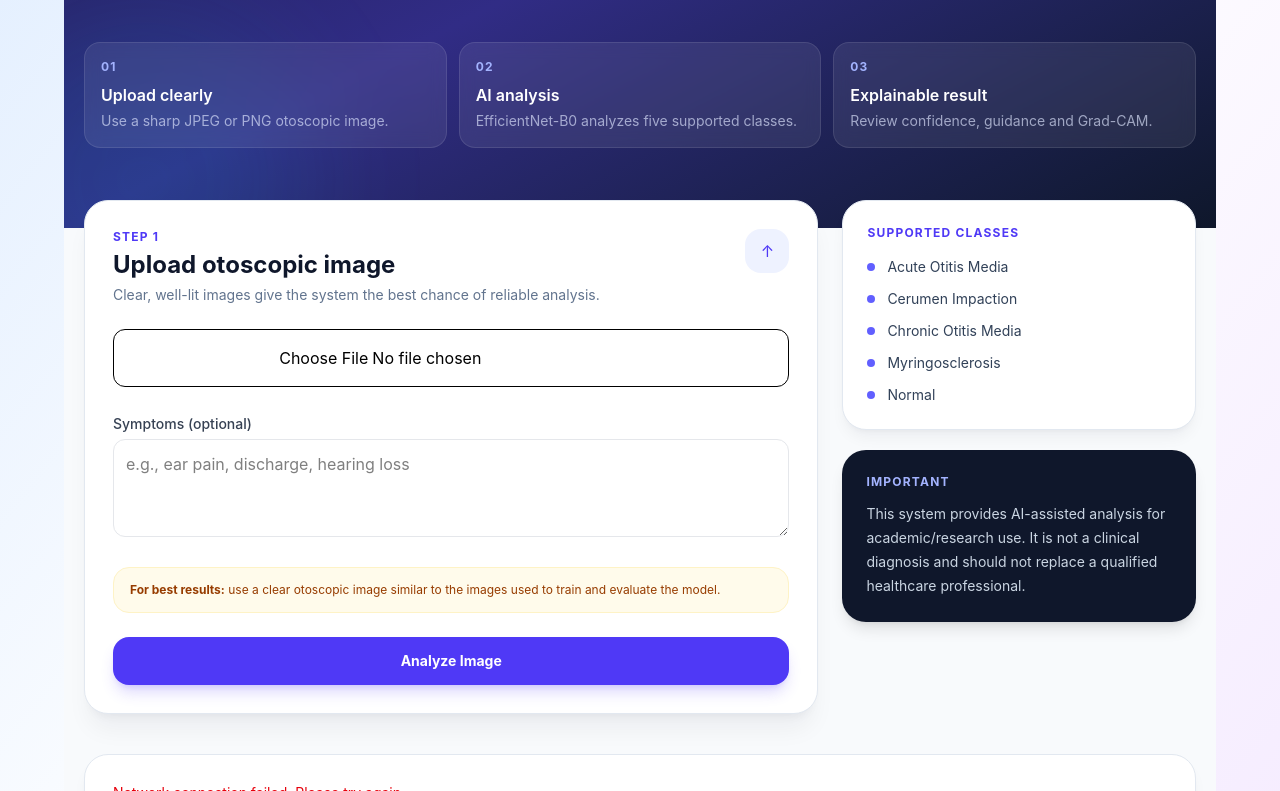
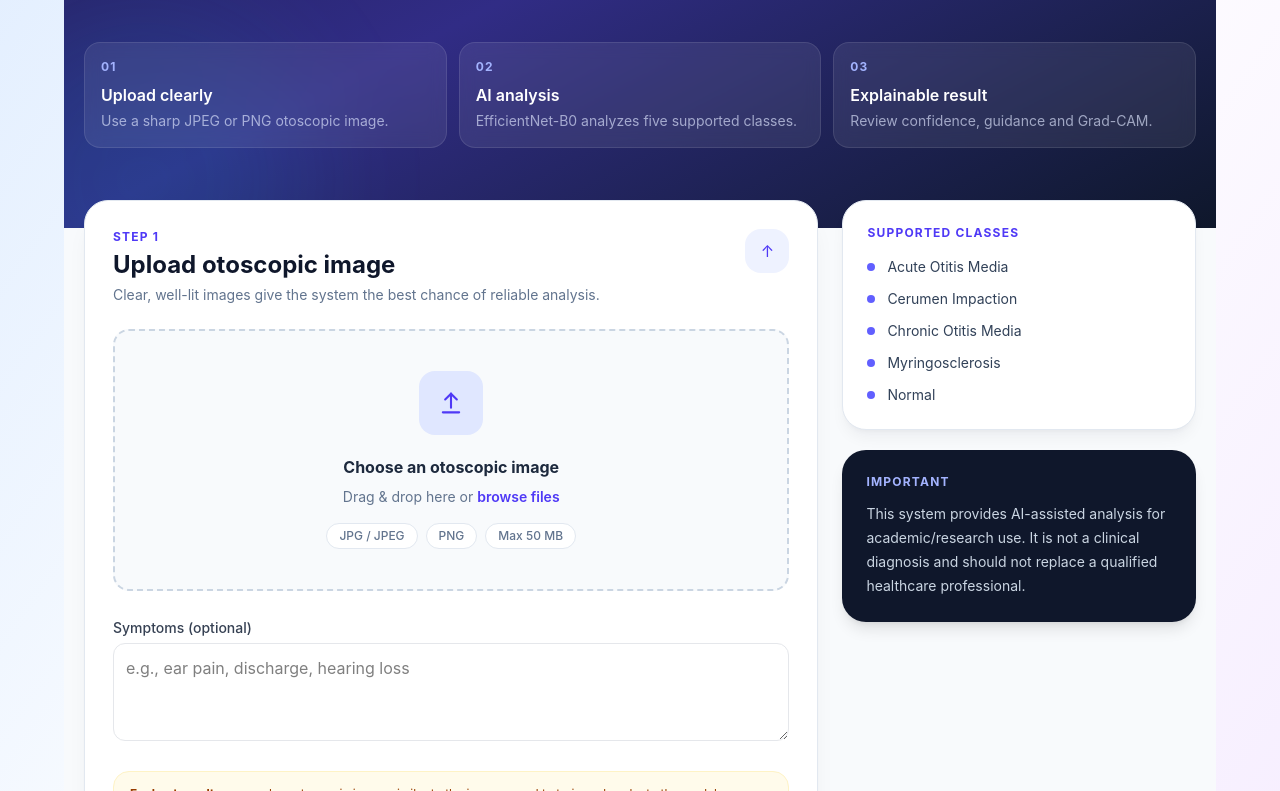
Before and after one commit to SRV30/Ear_Disease_Detection, a React app in the folder frontend/: page /diagnose in a window 1280 px wide. Shown: the part 462-1253 px from the top of the page. Built offline with nearby package versions, Linux system fonts and the light colour scheme; no server answers; sample sign-in values are in the browser's storage; the HTML template or start-up script is replaced by a standard one.

Commit message:
ui: improve otoscopic image upload experience

```diff
--- a/frontend/src/components/UploadBox.jsx
+++ b/frontend/src/components/UploadBox.jsx
@@ -1,22 +1,108 @@
-import { useState } from "react";
+import { useRef, useState } from "react";
+
+const MAX_SIZE = 50 * 1024 * 1024;
 
 export default function UploadBox({ onUpload }) {
-  const [preview, setPreview] = useState(null);
+  const inputRef = useRef(null);
+  const [dragging, setDragging] = useState(false);
+  const [error, setError] = useState("");
 
-  const handleFileChange = (e) => {
-    const file = e.target.files[0];
+  const selectFile = (file) => {
     if (!file) return;
 
-    setPreview(URL.createObjectURL(file));
+    if (!["image/jpeg", "image/png"].includes(file.type)) {
+      setError("Please select a JPEG or PNG image.");
+      return;
+    }
+
+    if (file.size > MAX_SIZE) {
+      setError("Image must be smaller than 50 MB.");
+      return;
+    }
+
+    setError("");
     onUpload(file);
   };
 
+  const handleChange = (event) => {
+    selectFile(event.target.files?.[0]);
+    event.target.value = "";
+  };
+
+  const handleDrop = (event) => {
+    event.preventDefault();
+    setDragging(false);
+    selectFile(event.dataTransfer.files?.[0]);
+  };
+
   return (
-    <div className="border p-4 rounded-xl text-center">
-      <input type="file" onChange={handleFileChange} />
+    <div>
+      <button
+        type="button"
+        onClick={() => inputRef.current?.click()}
+        onDragOver={(event) => {
+          event.preventDefault();
+          setDragging(true);
+        }}
+        onDragLeave={() => setDragging(false)}
+        onDrop={handleDrop}
+        className={
+          "group w-full rounded-2xl border-2 border-dashed p-8 md:p-10 text-center transition " +
+          (dragging
+            ? "border-indigo-500 bg-indigo-50"
+            : "border-slate-300 bg-slate-50 hover:border-indigo-400 hover:bg-indigo-50/50")
+        }
+      >
+        <div className="mx-auto flex h-16 w-16 items-center justify-center rounded-2xl bg-indigo-100 text-indigo-600 transition group-hover:scale-105">
+          <svg
+            width="28"
+            height="28"
+            viewBox="0 0 24 24"
+            fill="none"
+            stroke="currentColor"
+            strokeWidth="1.8"
+            strokeLinecap="round"
+            strokeLinejoin="round"
+          >
+            <path d="M12 16V4" />
+            <path d="m7 9 5-5 5 5" />
+            <path d="M5 20h14" />
+          </svg>
+        </div>
 
-      {preview && (
-        <img src={preview} className="w-40 mx-auto mt-4" />
+        <h3 className="mt-5 text-base font-bold text-slate-800">
+          {dragging ? "Drop your image here" : "Choose an otoscopic image"}
+        </h3>
+
+        <p className="mt-2 text-sm text-slate-500">
+          Drag & drop here or <span className="font-semibold text-indigo-600">browse files</span>
+        </p>
+
+        <div className="mt-4 flex flex-wrap justify-center gap-2">
+          <span className="rounded-full bg-white border border-slate-200 px-3 py-1 text-xs font-medium text-slate-500">
+            JPG / JPEG
+          </span>
+          <span className="rounded-full bg-white border border-slate-200 px-3 py-1 text-xs font-medium text-slate-500">
+            PNG
+          </span>
+          <span className="rounded-full bg-white border border-slate-200 px-3 py-1 text-xs font-medium text-slate-500">
+            Max 50 MB
+          </span>
+        </div>
+      </button>
+
+      <input
+        ref={inputRef}
+        type="file"
+        accept="image/jpeg,image/png"
+        onChange={handleChange}
+        className="hidden"
+      />
+
+      {error && (
+        <p className="mt-3 rounded-xl bg-red-50 px-4 py-2.5 text-sm text-red-700">
+          {error}
+        </p>
       )}
     </div>
   );
```
